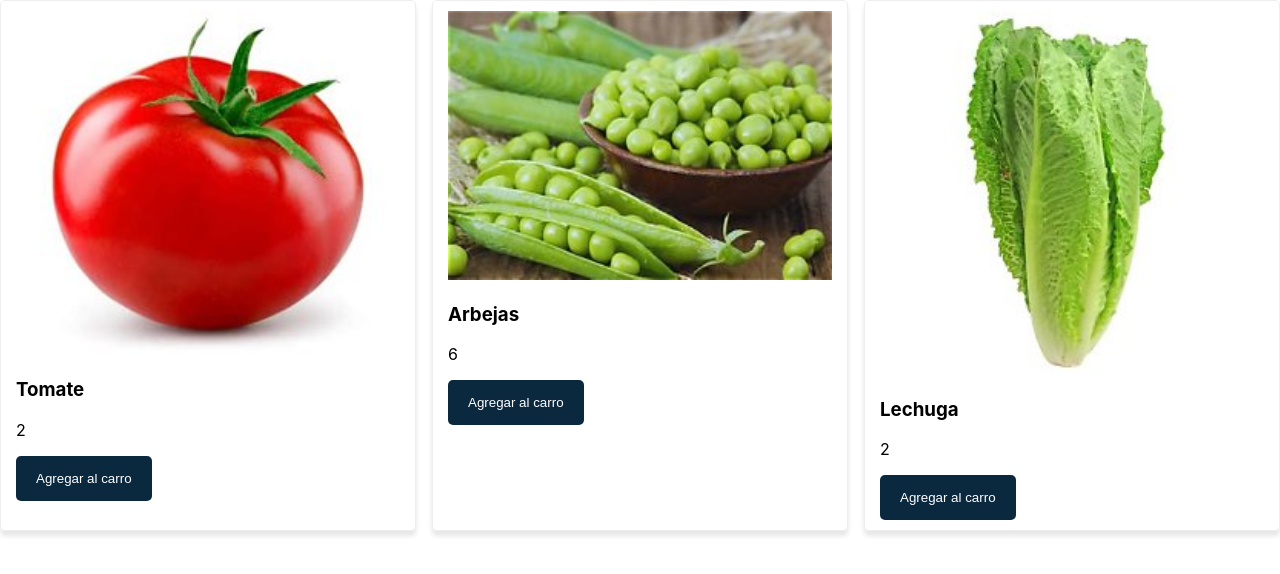
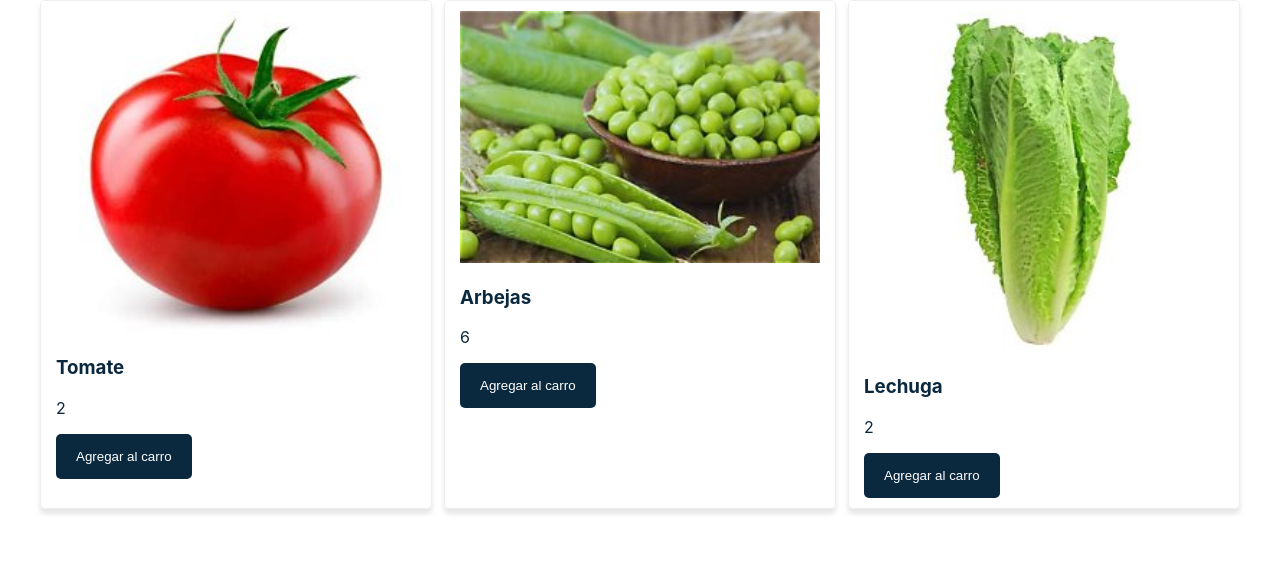
Before and after one commit to Alphonsus411/carrito_compras, a React (Create React App) app: page / in a window 1280 px wide. Shown: the top 574 px of the page. Built offline with nearby package versions, Linux system fonts and the light colour scheme.

Commit message:
Cambios en App.js y creación de Layout.js

```diff
--- a/src/App.js
+++ b/src/App.js
@@ -1,5 +1,6 @@
 import { Component } from 'react';
 import Productos from './components/Productos.js'
+import Layout from './components/Layout'
 
 class App extends Component {
   state = {
@@ -12,11 +13,13 @@
   render() {
     return (
       <div>
-        <Productos
+        <Layout>
+          <Productos
           agregarAlCarro={() => console.log("Por favor, espere...")}
           productos={this.state.productos}
         />
 
+        </Layout>
       </div>
     )
   }
--- /dev/null
+++ b/src/components/Layout.js
@@ -0,0 +1,28 @@
+import { Component } from "react";
+
+const styles = {
+    layout: {
+        backGroundColor: '#fff',
+        color: '#0A283E',
+        alignItems: 'center',
+        display: 'flex',
+        flexDirection:'column',
+    },
+    container: {
+        width: '1200px',
+    }
+}
+
+class Layout extends Component {
+    render() {
+       return (
+            <div style={styles.layout}>
+                <div style={styles.container}>
+                  {this.props.children}
+                </div>
+            </div>
+       )
+    }
+}
+
+export default Layout
```
